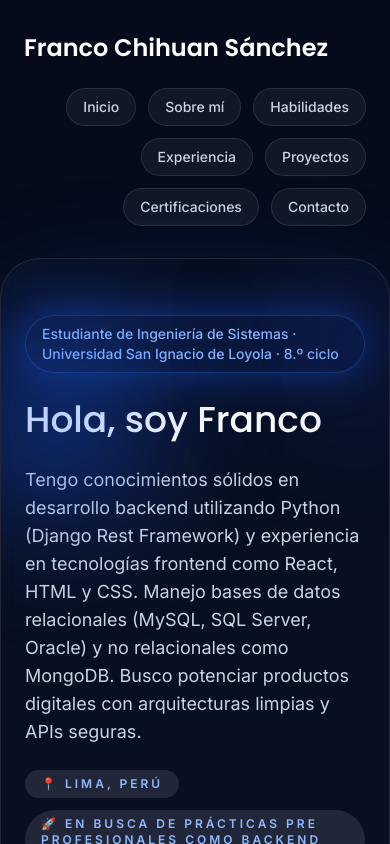
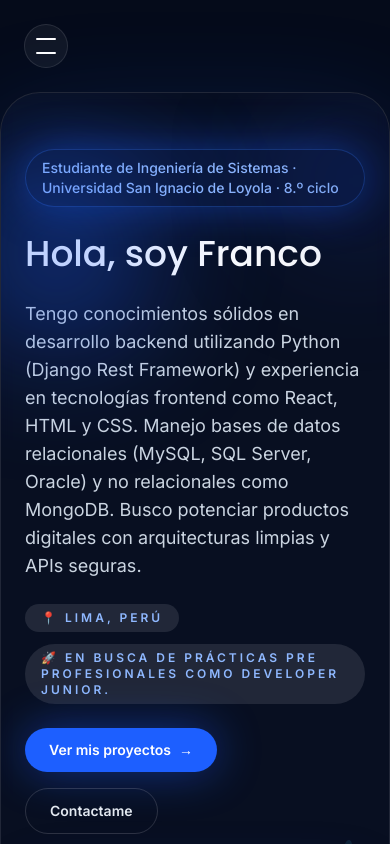
Before and after one commit to FrancoChihuan/FrancoChihuan.github.io, a React (Vite) app: page / in a window 390 px wide. Shown: the top 844 px of the page. Built offline with nearby package versions, Linux system fonts and the light colour scheme.

Commit message:
actualizadooooo

```diff
--- a/src/App.tsx
+++ b/src/App.tsx
@@ -1,5 +1,5 @@
-import type { ReactNode } from 'react'
-import { motion } from 'framer-motion'
+import { useState, type ReactNode } from 'react'
+import { motion, AnimatePresence } from 'framer-motion'
 import {
   certifications,
   education,
@@ -20,6 +20,21 @@ const navItems = [
   { label: 'Contacto', href: '#contacto' },
 ]
 
+const MenuToggleIcon = ({ open }: { open: boolean }) => (
+  <span className="relative block h-4 w-5">
+    <span
+      className={`absolute inset-x-0 top-0 h-0.5 rounded-full bg-white transition-transform duration-200 ${
+        open ? 'translate-y-2 rotate-45' : ''
+      }`}
+    />
+    <span
+      className={`absolute inset-x-0 bottom-0 h-0.5 rounded-full bg-white transition-transform duration-200 ${
+        open ? '-translate-y-2 -rotate-45' : ''
+      }`}
+    />
+  </span>
+)
+
 const fadeInUp = {
   hidden: { opacity: 0, y: 40 },
   visible: { opacity: 1, y: 0 },
@@ -34,17 +49,50 @@ const staggerChildren = {
   },
 }
 
-const SocialLink = ({ link }: { link: Link }) => (
+const mobileMenuVariants = {
+  hidden: { opacity: 0, y: -12, scale: 0.97 },
+  visible: {
+    opacity: 1,
+    y: 0,
+    scale: 1,
+    transition: {
+      duration: 0.22,
+      staggerChildren: 0.07,
+    },
+  },
+  exit: {
+    opacity: 0,
+    y: -10,
+    scale: 0.97,
+    transition: { duration: 0.18 },
+  },
+}
+
+const mobileMenuItem = {
+  hidden: { opacity: 0, y: 10 },
+  visible: { opacity: 1, y: 0, transition: { duration: 0.18 } },
+}
+
+const SocialLink = ({ link }: { link: Link }) => {
+  const targetProps = link.newTab
+    ? { target: '_blank', rel: 'noreferrer' as const }
+    : {}
+  const downloadProp = link.download ? { download: '' } : {}
+
+  return (
     <motion.a
       href={link.href}
+      {...targetProps}
+      {...downloadProp}
       className="inline-flex items-center gap-2 rounded-full border border-white/15 bg-white/5 px-4 py-2 text-sm font-medium text-slate-100 transition hover:border-primary-400/60 hover:bg-primary-400/10 focus-visible:outline focus-visible:outline-2 focus-visible:outline-primary-300"
       whileHover={{ y: -3 }}
       whileTap={{ scale: 0.96 }}
     >
       <span>{link.label}</span>
-    <span aria-hidden="true">↗</span>
+      <span aria-hidden="true">{link.download ? '⬇' : '↗'}</span>
     </motion.a>
   )
+}
 
 const InfoChip = ({ label }: { label: string }) => (
   <span className="inline-flex items-center gap-2 rounded-full bg-white/10 px-4 py-1.5 text-xs font-semibold uppercase tracking-[0.25em] text-primary-200">
@@ -87,14 +135,10 @@ const SectionWrapper = ({
 )
 
 function App() {
-  const email =
-    profile.contact.email && !profile.contact.email.includes('actualiza')
-      ? profile.contact.email
-      : undefined
-  const phone =
-    profile.contact.phone && !profile.contact.phone.toLowerCase().includes('actualiza')
-      ? profile.contact.phone
-      : undefined
+  const [menuOpen, setMenuOpen] = useState(false)
+  const email = profile.contact.email?.trim() ? profile.contact.email : undefined
+  const phone = profile.contact.phone?.trim() ? profile.contact.phone : undefined
+  const formAction = 'https://formsubmit.co/francochisan31@gmail.com'
 
   return (
     <div className="relative min-h-screen overflow-hidden bg-dark text-slate-200">
@@ -106,18 +150,43 @@ function App() {
         <div className="absolute bottom-10 left-1/3 h-64 w-64 rounded-full bg-blue-900/25 blur-3xl" />
       </div>
 
-      <header id="inicio" className="relative z-10">
-        <div className="container flex flex-col gap-6 py-8 md:flex-row md:items-center md:justify-between">
+      <AnimatePresence>
+        {menuOpen ? (
+          <motion.div
+            key="mobile-overlay"
+            className="fixed inset-0 z-40 bg-black/70 backdrop-blur-xs md:hidden"
+            initial={{ opacity: 0 }}
+            animate={{ opacity: 1 }}
+            exit={{ opacity: 0 }}
+            onClick={() => setMenuOpen(false)}
+          />
+        ) : null}
+      </AnimatePresence>
+
+      <header id="inicio" className="relative z-50">
+        <div className="container flex flex-col gap-4 py-6">
+          <div className="flex items-center justify-between">
             <motion.span
-            className="font-display text-2xl font-semibold text-white"
+              className="hidden font-display text-2xl font-semibold text-white md:inline"
               initial={{ opacity: 0, y: -20 }}
               animate={{ opacity: 1, y: 0 }}
               transition={{ duration: 0.6 }}
             >
               {profile.name}
             </motion.span>
+            <div className="flex items-center gap-3">
+              <button
+                type="button"
+                onClick={() => setMenuOpen((prev) => !prev)}
+                className="inline-flex h-11 w-11 items-center justify-center rounded-full border border-white/10 bg-white/5 text-white transition hover:border-primary-400/70 hover:text-primary-200 md:hidden"
+                aria-label={menuOpen ? 'Cerrar menú' : 'Abrir menú'}
+                aria-expanded={menuOpen}
+                aria-controls="mobile-navigation"
+              >
+                <MenuToggleIcon open={menuOpen} />
+              </button>
               <motion.nav
-            className="flex flex-wrap justify-end gap-3 text-sm font-medium text-slate-300"
+                className="hidden items-center justify-end gap-3 text-sm font-medium text-slate-300 md:flex"
                 initial={{ opacity: 0, y: -20 }}
                 animate={{ opacity: 1, y: 0 }}
                 transition={{ duration: 0.6, delay: 0.15 }}
@@ -132,6 +201,39 @@ function App() {
                   </a>
                 ))}
               </motion.nav>
+            </div>
+          </div>
+
+          <AnimatePresence>
+            {menuOpen ? (
+              <motion.nav
+                key="mobile-navigation"
+                id="mobile-navigation"
+                className="md:hidden"
+                initial="hidden"
+                animate="visible"
+                exit="exit"
+                variants={mobileMenuVariants}
+              >
+                <motion.ul
+                  className="glass-panel border border-white/10 p-4"
+                  variants={staggerChildren}
+                >
+                  {navItems.map((item) => (
+                    <motion.li key={item.href} variants={mobileMenuItem}>
+                      <a
+                        href={item.href}
+                        className="block rounded-2xl px-4 py-3 text-sm font-semibold text-white transition hover:bg-primary-500/20"
+                        onClick={() => setMenuOpen(false)}
+                      >
+                        {item.label}
+                      </a>
+                    </motion.li>
+                  ))}
+                </motion.ul>
+              </motion.nav>
+            ) : null}
+          </AnimatePresence>
         </div>
 
         <div className="container relative overflow-hidden rounded-[2.5rem] border border-white/10 bg-surface/70 px-8 py-14 shadow-[0_40px_120px_rgba(29,95,255,0.24)] backdrop-blur">
@@ -164,7 +266,7 @@ function App() {
                   whileHover={{ y: -3 }}
                   whileTap={{ scale: 0.97 }}
                 >
-                  Ver proyectos destacados
+                  Ver mis proyectos
                   <span aria-hidden="true">→</span>
                 </motion.a>
                 <motion.a
@@ -489,8 +591,8 @@ function App() {
               </motion.p>
               <motion.div variants={fadeInUp} className="space-y-3">
                 <div className="flex flex-wrap gap-3 text-sm text-slate-300">
-                  <InfoChip label={`${email}`}/>
-                  <InfoChip label={`${phone}`}/>
+                  {email ? <InfoChip label={`${email}`} /> : null}
+                  {phone ? <InfoChip label={`${phone}`} /> : null}
                 </div>
               </motion.div>
               <motion.div variants={fadeInUp} className="flex flex-wrap gap-3">
@@ -502,11 +604,13 @@ function App() {
 
             <motion.form
               className="space-y-4"
-              action={email ? `mailto:${email}` : undefined}
-              method={email ? 'post' : undefined}
-              encType={email ? 'text/plain' : undefined}
+              action={formAction}
+              method="POST"
               variants={fadeInUp}
             >
+              <input type="hidden" name="_captcha" value="false" />
+              <input type="hidden" name="_subject" value="Nuevo mensaje desde el portafolio" />
+              {email ? <input type="hidden" name="_cc" value={email} /> : null}
               <div>
                 <label htmlFor="nombre" className="text-sm font-medium text-white">
                   Nombre
--- a/src/data/profile.ts
+++ b/src/data/profile.ts
@@ -1,6 +1,8 @@
 export type Link = {
   label: string
   href: string
+  newTab?: boolean
+  download?: boolean
 }
 
 export type SkillCategory = {
@@ -48,15 +50,15 @@ export const profile = {
   summary:
     'Tengo conocimientos sólidos en desarrollo backend utilizando Python (Django Rest Framework) y experiencia en tecnologías frontend como React, HTML y CSS. Manejo bases de datos relacionales (MySQL, SQL Server, Oracle) y no relacionales como MongoDB. Busco potenciar productos digitales con arquitecturas limpias y APIs seguras.',
   location: 'Lima, Perú',
-  availability: 'En busca de prácticas pre profesionales como Backend Developer junior.',
+  availability: 'En busca de prácticas pre profesionales como Developer junior.',
   contact: {
     email: 'francochisan31@gmail.com',
     phone: '+51 904 487 497',
   },
   socials: [
-    { label: 'LinkedIn', href: 'https://www.linkedin.com/in/francochihuan/' },
-    { label: 'GitHub', href: 'https://github.com/FrancoChihuan' },
-    { label: 'Curriculum Vitae', href: '' },
+    { label: 'LinkedIn', href: 'https://www.linkedin.com/in/francochihuan/', newTab: true },
+    { label: 'GitHub', href: 'https://github.com/FrancoChihuan', newTab: true },
+    { label: 'Curriculum Vitae', href: '/miPDF/Curriculum_Vitae.pdf', download: true },
   ] satisfies Link[],
   languages: ['Inglés B1 - B2', 'Español (nativo)'],
 }
```
Also changed, not shown: 1 other file (tests, documents, lock files or other folders). Lines whose indentation alone changed are shown as unchanged.
